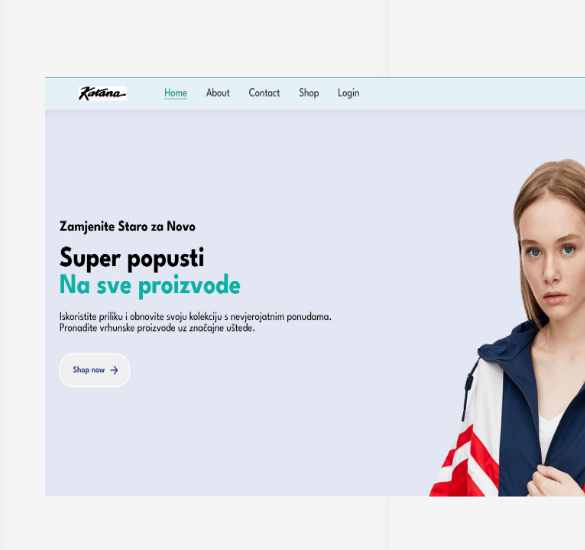
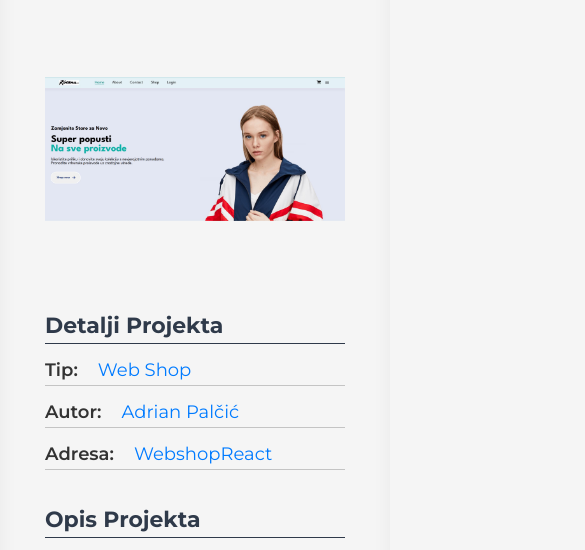
Before and after one commit to AdrianPalcic/My-Business, a website: page pages/projekti/projekt1.html in a window 390 px wide. Shown: the part 208-758 px from the top of the page, 585 px wide, since content can reach past the window. Drawn offline with nearby package versions, Linux system fonts and the light colour scheme.

Commit message:
minor bug

```diff
--- a/styles.css
+++ b/styles.css
@@ -1340,6 +1340,17 @@ label {
         flex-direction: column;
     }
 
+    .projekt-section {
+        flex-direction: column;
+    }
+
+    .projekt-section .projekt-left {
+        min-width: 0;
+        height: auto;
+        width: 100%;
+    }
+
+
     .uslcard {
         width: 100%;
         height: auto
@@ -1391,6 +1402,7 @@ label {
         width: 100vw;
         padding: 50px 0;
     }
+
 
 }
 
```
